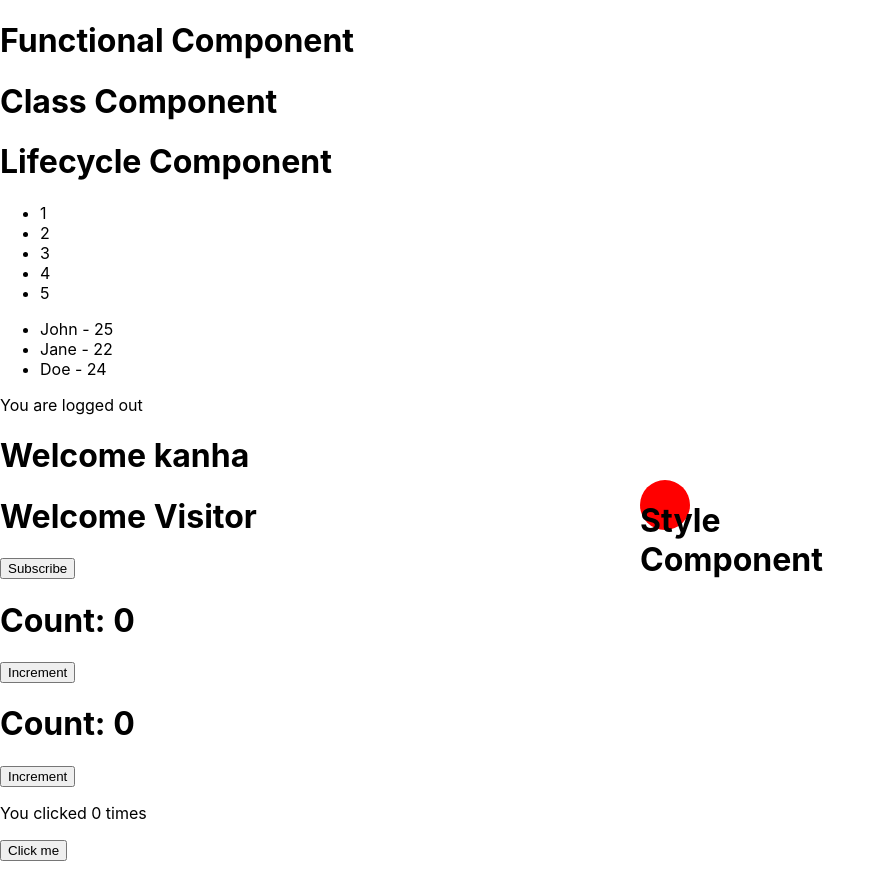
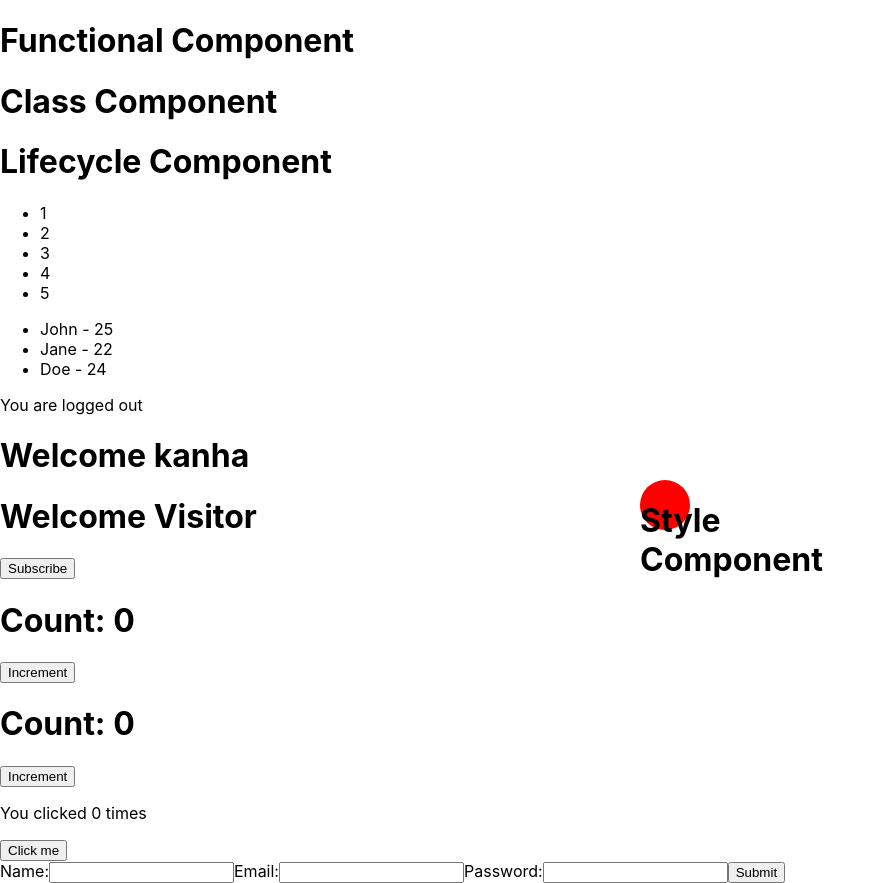
Before and after one commit to KanhaBacancy/React-my-app, a React (Create React App) app: page / in a window 1280 px wide. Shown: the whole page, without its empty margins (0-886 px from the left). Before the commit the page ends 861 px from the top, so only its background shows below. Built offline with nearby package versions, Linux system fonts and the light colour scheme.

Commit message:
Add Form component for handling user input

```diff
--- a/src/App.js
+++ b/src/App.js
@@ -12,7 +12,7 @@ import  StateExample from './StateExample'
 import  Hook from './Hook'
 import  HookEffect from './HookEffect'
 import  CounterComponent from './CounterComponent'
-import  useCounter from './useCounter'
+import  Form from './Form'
 
 function App() {
   return (
@@ -29,6 +29,7 @@ function App() {
       <Hook />
       <HookEffect />
       <CounterComponent />
+      <Form />
     </div>
   );
 }
--- /dev/null
+++ b/src/Form.js
@@ -0,0 +1,56 @@
+// write handling form and user input in ReactJs
+
+import React, { Component } from 'react';
+
+class Form extends Component {
+  constructor(props) {
+    super(props);
+    this.state = {
+      name: '',
+      email: '',
+      password: '',
+
+
+    };
+  }
+
+  handleNameChange = (event) => {
+    this.setState({name: event.target.value});
+  }
+
+  handleEmailChange = (event) => {
+    this.setState({email: event.target.value});
+  }
+
+  handlePasswordChange = (event) => {
+    this.setState({password: event.target.value});
+  }
+
+  handleSubmit = (event) => {
+    event.preventDefault();
+    console.log(this.state);
+  }
+
+  render() {
+    return (
+      <form onSubmit={this.handleSubmit}>
+        <label>
+          Name:
+          <input type="text" value={this.state.name} onChange={this.handleNameChange} />
+        </label>
+        <label>
+          Email:
+          <input type="email" value={this.state.email} onChange={this.handleEmailChange} />
+        </label>
+        <label>
+          Password:
+          <input type="password" value={this.state.password} onChange={this.handlePasswordChange} />
+        </label>
+        <button type="submit">Submit</button>
+      </form>
+    );
+  }
+
+}
+
+export default Form;
```
